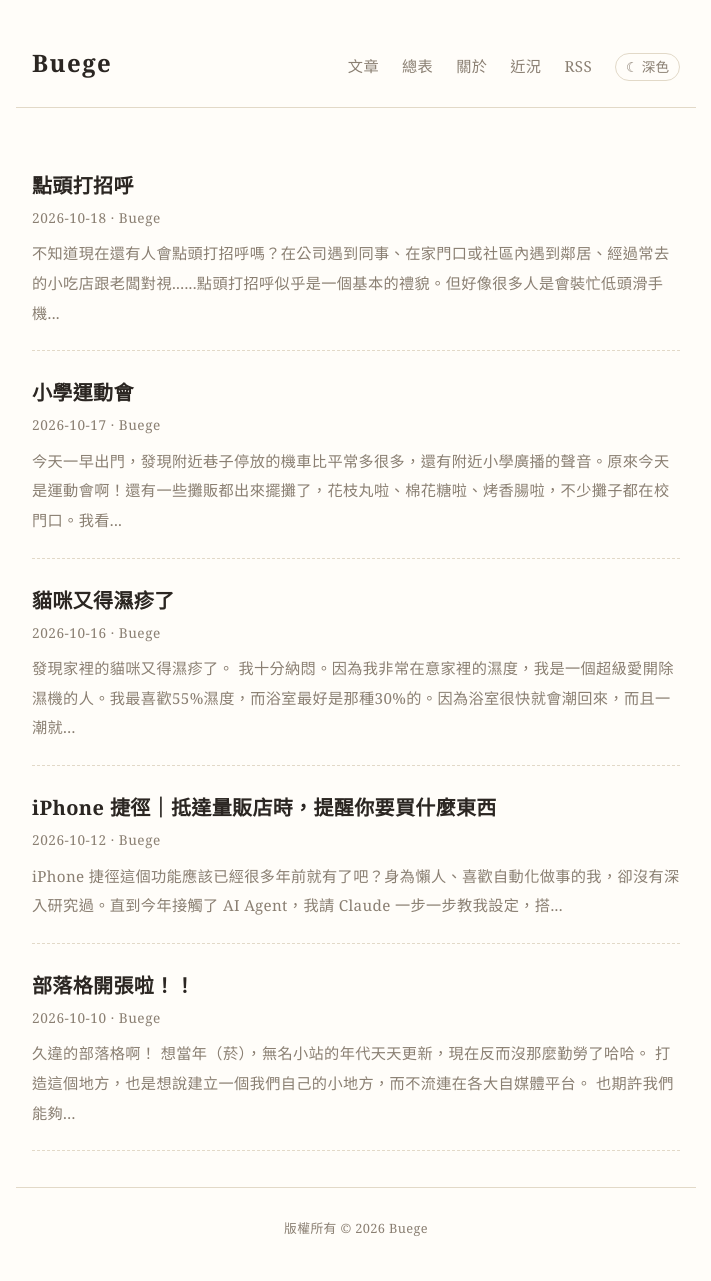
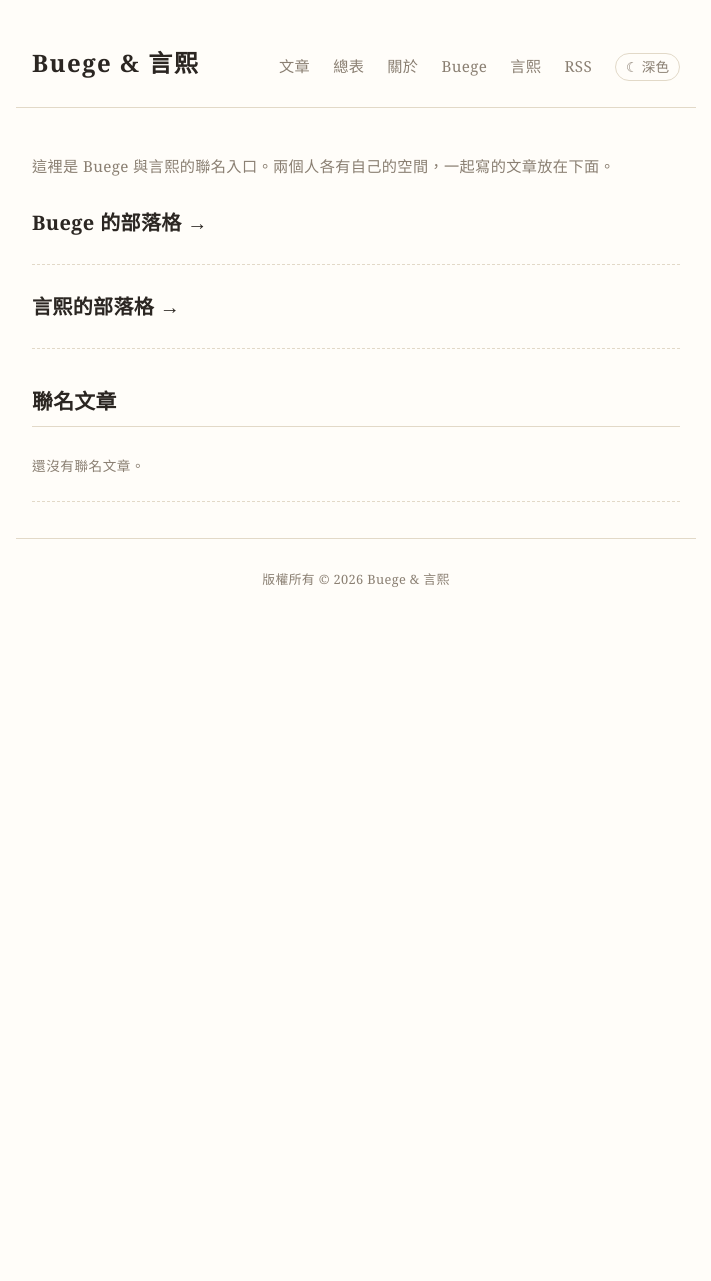
Before and after one commit to buege1216/buege.net, a Jekyll site: the page built from index.html, in a window 1280 px wide. Shown: the whole page, without its empty margins (284-995 px from the left). Built offline with Jekyll 4.4.1, drawn with Linux system fonts in a browser that asks for light colours; after the commit the page ends 900 px from its top, so only the background shows below that.

Commit message:
改為聯名入口；文章搬到 buege.buege.net，舊網址自動轉址

```diff
--- a/_config.yml
+++ b/_config.yml
@@ -1,11 +1,12 @@
-title: Buege
-description: Buege 的個人部落格
+title: Buege & 言熙
+description: Buege & 言熙的聯名入口
 url: https://blog.buege.net
 lang: zh-TW
 timezone: Asia/Taipei
 plugins:
   - jekyll-feed
   - jekyll-seo-tag
+  - jekyll-redirect-from
   - jekyll-sitemap
 permalink: /:year/:month/:day/:title/
 defaults:
--- a/_layouts/default.html
+++ b/_layouts/default.html
@@ -22,7 +22,8 @@
       <a href="{{ '/' | relative_url }}">文章</a>
       <a href="{{ '/archive/' | relative_url }}">總表</a>
       <a href="{{ '/about/'| relative_url }}">關於</a>
-      <a href="{{ '/now/' | relative_url }}">近況</a>
+      <a href="https://buege.buege.net/">Buege</a>
+      <a href="https://yanxi.buege.net/">言熙</a>
       <a href="{{ '/feed.xml' | relative_url }}">RSS</a>
       <button type="button" class="theme-toggle" id="theme-toggle"></button>
     </nav>
@@ -30,7 +31,7 @@
   <main class="wrap">
     {{ content }}
   </main>
-  <footer class="site-footer">版權所有 © 2026 Buege</footer>
+  <footer class="site-footer">版權所有 © 2026 Buege &amp; 言熙</footer>
   <script>
     (function () {
       var root = document.documentElement, btn = document.getElementById('theme-toggle');
--- a/_posts/2026-10-10-opening.md
+++ /dev/null
@@ -1,8 +0,0 @@
----
-title: 部落格開張啦！！
-date: 2026-10-10 12:00
-updated: "2026-10-16 20:29"
-url_name: opening
-author: Buege
----
-<p>久違的部落格啊！</p><p>想當年（菸），無名小站的年代天天更新，現在反而沒那麼勤勞了哈哈。</p><p>打造這個地方，也是想說建立一個我們自己的小地方，而不流連在各大自媒體平台。</p><p>也期許我們能夠持續寫下去唷！</p>
--- a/_posts/2026-10-12-iphone-shortcuts-shopping-list.md
+++ /dev/null
@@ -1,7 +0,0 @@
----
-title: iPhone 捷徑｜抵達量販店時，提醒你要買什麼東西
-date: "2026-10-12 21:33"
-url_name: iphone-shortcuts-shopping-list
-author: Buege
----
-<p>iPhone 捷徑這個功能應該已經很多年前就有了吧？<br>身為懶人、喜歡自動化做事的我，卻沒有深入研究過。<br>直到今年接觸了 AI Agent，我請 Claude 一步一步教我設定，搭配 Obsidian 等等的，去做一些事情。<br><br>我先說說無關 AI Coding 的實例，是我時常到了量販店，逛了一圈、買完了最常買的東西後，步出賣場、甚至回到家後，才發現：啊！XX 沒買到啦！<br>一次又一次，忘了又忘了。<br>也嘗試過寫下購物清單（最簡單的寫在手機備忘錄裡），但依然會忘記在賣場時要拿出手機翻一翻。<br><br>為了解決這個問題，我問了 Claude，是不是能做一個偵測我目前位置來觸發一通假電話，來電顯示「看看購物清單」，這樣我就能想起來，需要看一下購物清單、提醒自己該買什麼。<br>不過，Claude 提議的方案，那種「打電話」的，都需要另外付費，無論是否有接通。<br><br>但是，我沒有想為這件事情另外付錢解決，所以跟 Claude 討論別的辦法。<br>討論結果是，將打電話變成顯示通知。<br>其實最一開始我跟 Claude 提出需求的時候，是明確說不要只靠通知的。<br>因為手機通知很多，根本會忽略又冒出了什麼通知。<br><br>可是呢，既然打電話要付錢，那就只好捨棄這步囉。<br>好的，那接下來就是 iPhone 捷徑登場了。<br>為了這個問題，一共做了 2 個捷徑：</p><ol><li><p>記下購物清單</p></li><li><p>到達指定地點，顯示購物清單</p></li></ol><p>第一個捷徑是平常收集用，想到要買什麼就叫出這個捷徑，無腦輸入即可。<br>第二個捷徑，就是 iPhone 會偵測我到了我常去的量販店，就會跳出通知，顯示目前還沒買的清單。<br><br>你可能會想說，那買完東西了，清單怎麼刪除？<br>這部分我就沒做自動化了，因為我認為這步驟用手動管理，還不至於讓我覺得是個痛點。<br>沒事的時候、有想到的時候，就點進去購物清單裡面勾選已購買的物品。<br>如果平常沒想到，至少跳出通知時，也會想到：喔，這個上次買過了！<br>大腦直接忽略，勤勞一點就是趁機點進購物清單，順手刪除。<br><br>目前用到現在，大概半個月而已，經過那間量販店時，捷徑都有正常運作。<br>沒錯，就是經過而已，也會跳出來！<br>不是很煩的那種，因為有設定是否要「執行捷徑」。<br>沒有實際進去消費的話，我就直接忽略就好；我真的需要看清單，就點下捷徑，它就會真的執行。</p><p>至於這個捷徑怎麼做呢？<br>有興趣的網友可以先詢問你的 AI，不需要 AI Agent 也可以做得到，聊天式一問一答的那種就可以。<br>因為這個例子真的太簡單了，鼓勵大家可以嘗試看看唷！<br>如果你的 AI 一直鬼打牆，可以再來信問我。<br></p><p></p>
--- a/_posts/2026-10-16-cat-eczema.md
+++ /dev/null
@@ -1,7 +0,0 @@
----
-title: 貓咪又得濕疹了
-date: "2026-10-16 20:28"
-url_name: cat-eczema
-author: Buege
----
-<p>發現家裡的貓咪又得濕疹了。</p><p>我十分納悶。<br>因為我非常在意家裡的濕度，我是一個超級愛開除濕機的人。<br>我最喜歡55%濕度，而浴室最好是那種30%的。<br>因為浴室很快就會潮回來，而且一潮就會容易臭，如果是沒有對外窗的那種更慘。<br>我喜歡那種乾乾爽爽的空氣，那種乾爽的感覺，會讓我覺得比較遠離黴菌。</p><p>那既然我這麼在意濕度，為什麼貓咪還會得濕疹呢？<br>問了一下AI，可能是因為換季而造成免疫力波動。</p><p>幸好之前跟醫院拿的藥膏還有剩下，先擦一下，等過幾天帶他們去健檢，請醫師一併看看囉。</p><p>說到健檢，這次兩隻貓咪的健檢費用，粗估大概快 $10,000......<br>哈哈哈哈哈哈......（只能苦笑了）</p>
--- a/_posts/2026-10-17-school-sports-day.md
+++ /dev/null
@@ -1,7 +0,0 @@
----
-title: 小學運動會
-date: "2026-10-17 16:11"
-url_name: school-sports-day
-author: Buege
----
-<p>今天一早出門，發現附近巷子停放的機車比平常多很多，還有附近小學廣播的聲音。<br>原來今天是運動會啊！<br>還有一些攤販都出來擺攤了，花枝丸啦、棉花糖啦、烤香腸啦，不少攤子都在校門口。<br>我看見一個應該是2~3年級的小女孩，拉著自己阿公的手，興奮地衝進學校，真可愛。</p><p>我回想起自己小學期間，我記得我在低年級的時候，我跑步很快，還可以倒追同學的那種。<br>後來升上三年級，分了一次班，有好多新同學。<br>跟大家一起上體育課時，我發現我好像沒有這麼厲害，有好多同學跑步也好快。<br>我記得參加第一次大隊接力前，我遇到我低年級的導師，他問我：這次大隊接力你跑第幾棒？<br>我說：「1X棒（忘了幾棒，總之是16棒之前）。」<br>我沒記得老師當時安慰我什麼，我只記得我很傷心。<br>因為我是很中間的棒次，通常很厲害的同學會往第一棒或是最後一棒靠。<br>我頓時又覺得自己不是那麼厲害了，覺得很沮喪。</p><p>而且我記得從那之後我就不喜歡跑步了，因為我不喜歡不如人的感覺。<br>哈哈哈哈哈哈，喜歡贏不喜歡輸。<br>現在是想跑也跑不動了，久坐上班族欠缺運動，澳少年！</p><p>希望小朋友們今天都玩得開心、比賽都如意哦！</p>
--- a/_posts/2026-10-18-nod-in-greeting.md
+++ /dev/null
@@ -1,7 +0,0 @@
----
-title: 點頭打招呼
-date: "2026-10-18 12:05"
-url_name: nod-in-greeting
-author: Buege
----
-<p>不知道現在還有人會點頭打招呼嗎？<br>在公司遇到同事、在家門口或社區內遇到鄰居、經過常去的小吃店跟老闆對視......<br>點頭打招呼似乎是一個基本的禮貌。<br>但好像很多人是會裝忙低頭滑手機，去避免對視的尷尬。</p><p>我記得我在小時候就對於「與人對視」這件事情，會感到不自在。<br>在走廊遇到非常不熟的非同班同學，可能只講過一句話的那種。<br>我也會裝作沒看到地看遠處或是低頭想事情，就是想避免尷尬。<br>因為我不知道他是否記得我呀，會不會覺得我在裝熟？<br>好像打了招呼後，我就會想說：是不是該說點什麼，要說什麼呢？想不到啊，那還是不要好了。<br>在這2~3秒之間，腦中小劇場已經演完一輪了。<br>人，也擦肩而過了。<br>久了之後，更是提不起勇氣去向對方打招呼。</p><p>直到有一陣子搬到非都會區時，我慢慢地刻意練習與不認識的人對視時，會主動點頭示意。<br>一開始會時常遇到，其實人家真的沒看到你，所以完全沒理你的情況。<br>不過，下次再遇到同一個人還這麼做時，對方也有回應了。<br>在接收到回應的那個瞬間會覺得，哇！原來是這樣的感覺嗎？<br>是另一種「我不尷尬，人家就不會尷尬」的感覺嗎？<br>原來這是一件很自然的事情嗎？</p><p>而點頭打招呼後，彼此也沒進一步交談，就這樣保持著在路上相遇，簡單點個頭的關係。<br>好像沒有讓我覺得有負擔。</p><p>我後來想想，以前我之所以抗拒這件事，可能是因為我覺得對方不會想要跟我雙向互動。<br>好像我的主動會讓對方覺得很尷尬？甚至有可能會覺得對方不一定想跟我打招呼。<br>那我就別造成彼此的困擾好了。</p><p>而現在又搬回到偏都市一點的地方，剛好處於都市與鄉下之間吧，是那種車程15分鐘也能有麥當勞、星巴克之類的地區。<br>在這個地區沒有高聳的新大樓，大多是透天厝、少數的電梯華廈。<br>路邊還能臨停汽車的那種人煙程度。</p><p>剛開始來到這裡，我還保持著遇到新鄰居會點頭示意的習慣。<br>但發現在這裡居然比較像是在都市會遇到的那種裝沒看到？！<br>過一陣子實測後，我感覺大約一半一半。<br>如果是老人家，通常也會點頭回應我。<br>如果是中生代甚至偏年輕的，就不會了，大多是沒看到的那種。</p><p>今天之所以打這篇文章，是因為我在家附近遇到一個正在整理回收物的老人家。<br>我遠遠地騎著車要經過他，剛好與他對視，老人家先對我點頭示意，我也微笑點頭回應他。<br>我想紀念這份親切感，也回顧自己的變化。</p><p>不知道大家也會有這個習慣嗎？</p>
--- a/about.md
+++ b/about.md
@@ -3,8 +3,8 @@ layout: page
 title: 關於
 permalink: /about/
 ---
-大家好，這裡是 Buege & 言熙的部落格。
-我們會在這裡寫一些自己有興趣的、想探索的、有感而發的。
+大家好，這裡是 Buege & 言熙的聯名入口。
+兩個人各有自己的部落格，一起寫的文章會放在這裡。
 歡迎來信交流，也謝謝你的來訪。
 
 來信請寄：[hello@buege.net](mailto:hello@buege.net)
--- a/index.html
+++ b/index.html
@@ -1,6 +1,12 @@
 ---
 layout: default
 ---
+<p class="excerpt">這裡是 Buege 與言熙的聯名入口。兩個人各有自己的空間，一起寫的文章放在下面。</p>
+<ul class="post-list">
+  <li><a class="post-title" href="https://buege.buege.net/">Buege 的部落格 →</a></li>
+  <li><a class="post-title" href="https://yanxi.buege.net/">言熙的部落格 →</a></li>
+</ul>
+<h2 class="archive-year">聯名文章</h2>
 <ul class="post-list">
   {% for post in site.posts %}
   <li>
@@ -9,6 +15,6 @@ layout: default
     {% if post.excerpt %}<p class="excerpt">{{ post.excerpt | strip_html | truncate: 90 }}</p>{% endif %}
   </li>
   {% else %}
-  <li class="meta">還沒有文章。</li>
+  <li class="meta">還沒有聯名文章。</li>
   {% endfor %}
 </ul>
--- a/now.md
+++ /dev/null
@@ -1,12 +0,0 @@
----
-title: Buege 的近況
----
-最後更新：2026-10-18
-
-## 最近的狀態
-
-- 住在北部，從事自動化設備的機械設計。
-- 從商科背景轉到工科，目前在自習機械知識。
-- 平常喜歡看的影片頻道：[喵星考拉](https://space.bilibili.com/431953269?spm_id_from=333.1387.follow.user_card.click)；喜歡聽的 Podcast：[錢婧老師的會客廳](https://www.xiaoyuzhoufm.com/podcast/63b794e9ff0f96d42f829859)。
-- 是一個在意溫濕度的人，最喜歡 23°C、濕度 55% 的狀態。
-- 運動是跟著 [YouTube 游書庭](https://youtube.com/@chuckmeo?si=Goa0dGhEf2QQwKxN) 的影片做的
```
Also changed, not shown: redirects/cat-eczema.md (added, +6 -0 lines), redirects/iphone-shortcuts-shopping-list.md (added, +6 -0 lines), redirects/nod-in-greeting.md (added, +6 -0 lines), redirects/now.md (added, +6 -0 lines), redirects/opening.md (added, +6 -0 lines), redirects/school-sports-day.md (added, +6 -0 lines), .pages.yml, README.md, 1 other file.
